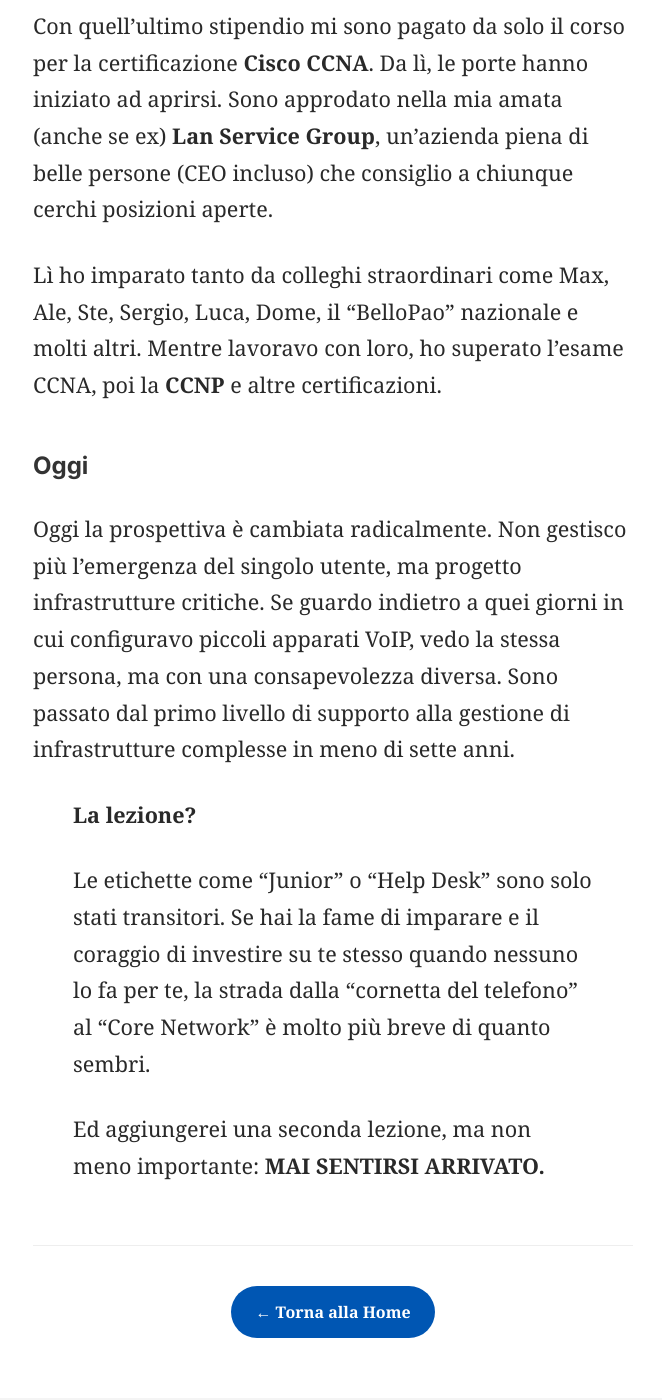
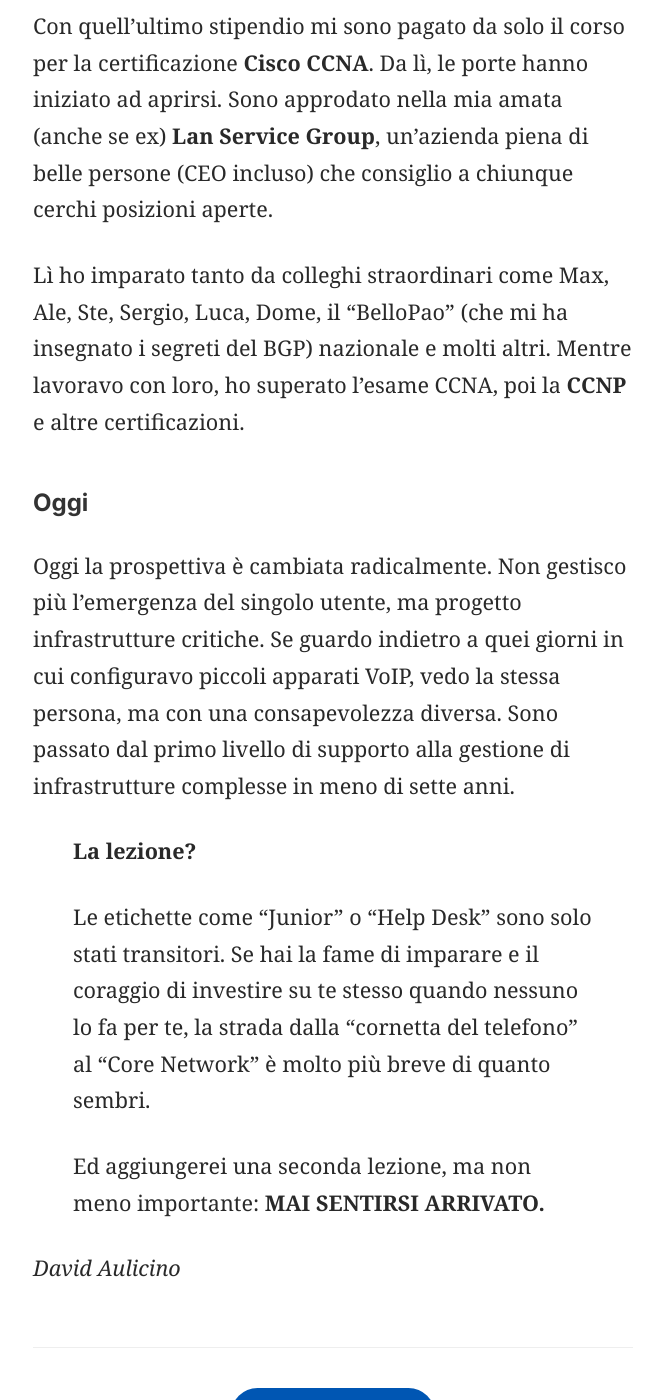
Before and after one commit to davidaulicino17/GitPages, a Jekyll site: the page built from _posts/2026-01-04-dalla-cornetta-al-core-network.md, in a window 1280 px wide and 1400 px high, scrolled down 2971 px. Shown: the whole window, without its empty margins (307-969 px from the left). Built offline with Jekyll 4.4.1, drawn with Linux system fonts in a browser that asks for light colours.

Commit message:
Update 2026-01-04-dalla-cornetta-al-core-network.md

```diff
--- a/_posts/2026-01-04-dalla-cornetta-al-core-network.md
+++ b/_posts/2026-01-04-dalla-cornetta-al-core-network.md
@@ -37,7 +37,7 @@ Lavoravo di giorno e studiavo la sera. La mia evoluzione non è stata un miracol
 
 Con quell'ultimo stipendio mi sono pagato da solo il corso per la certificazione **Cisco CCNA**. Da lì, le porte hanno iniziato ad aprirsi. Sono approdato nella mia amata (anche se ex) **Lan Service Group**, un'azienda piena di belle persone (CEO incluso) che consiglio a chiunque cerchi posizioni aperte.
 
-Lì ho imparato tanto da colleghi straordinari come Max, Ale, Ste, Sergio, Luca, Dome, il "BelloPao" nazionale e molti altri. Mentre lavoravo con loro, ho superato l'esame CCNA, poi la **CCNP** e altre certificazioni.
+Lì ho imparato tanto da colleghi straordinari come Max, Ale, Ste, Sergio, Luca, Dome, il "BelloPao" (che mi ha insegnato i segreti del BGP) nazionale e molti altri. Mentre lavoravo con loro, ho superato l'esame CCNA, poi la **CCNP** e altre certificazioni.
 
 ### Oggi
 
@@ -48,3 +48,5 @@ Oggi la prospettiva è cambiata radicalmente. Non gestisco più l'emergenza del
 > Le etichette come "Junior" o "Help Desk" sono solo stati transitori. Se hai la fame di imparare e il coraggio di investire su te stesso quando nessuno lo fa per te, la strada dalla "cornetta del telefono" al "Core Network" è molto più breve di quanto sembri.
 >
 > Ed aggiungerei una seconda lezione, ma non meno importante: **MAI SENTIRSI ARRIVATO.**
+
+*David Aulicino*
```
